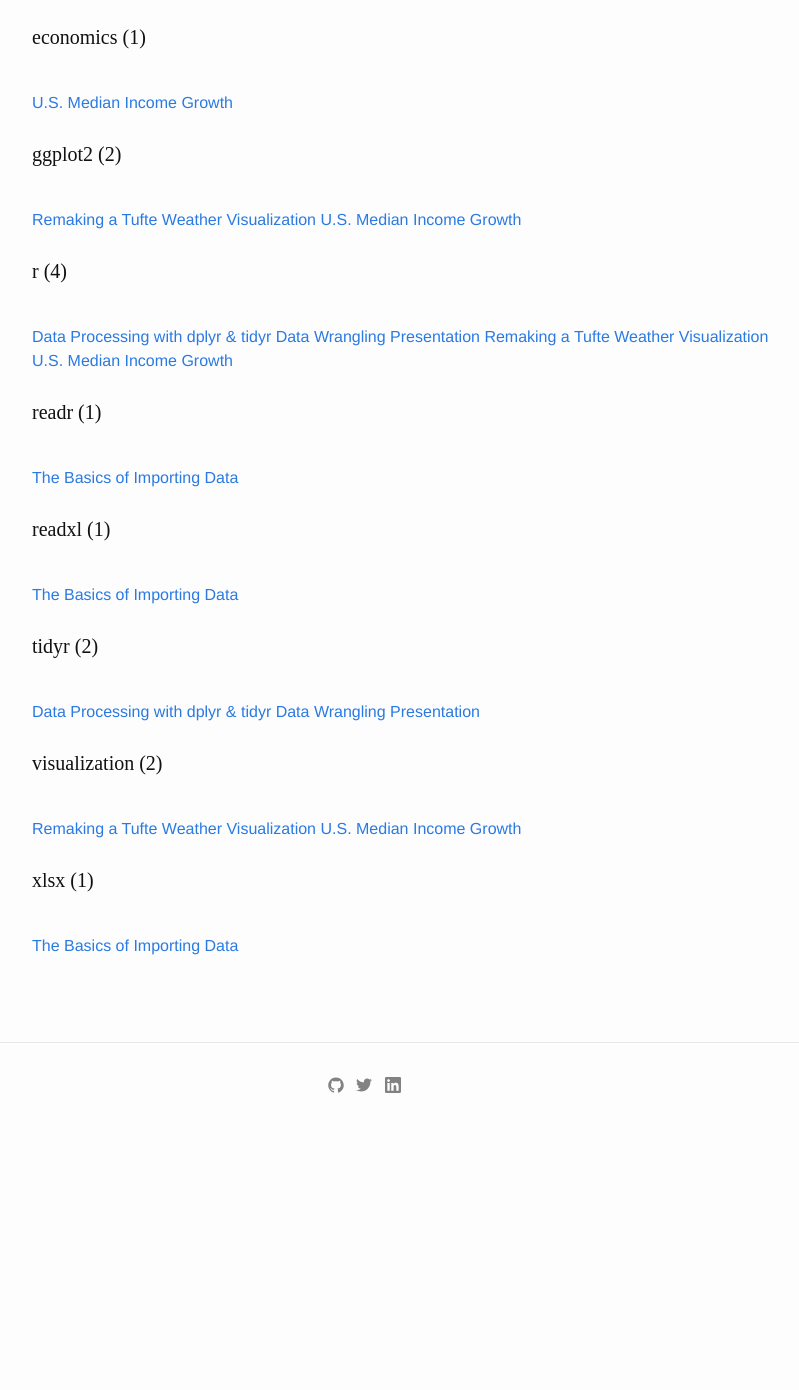
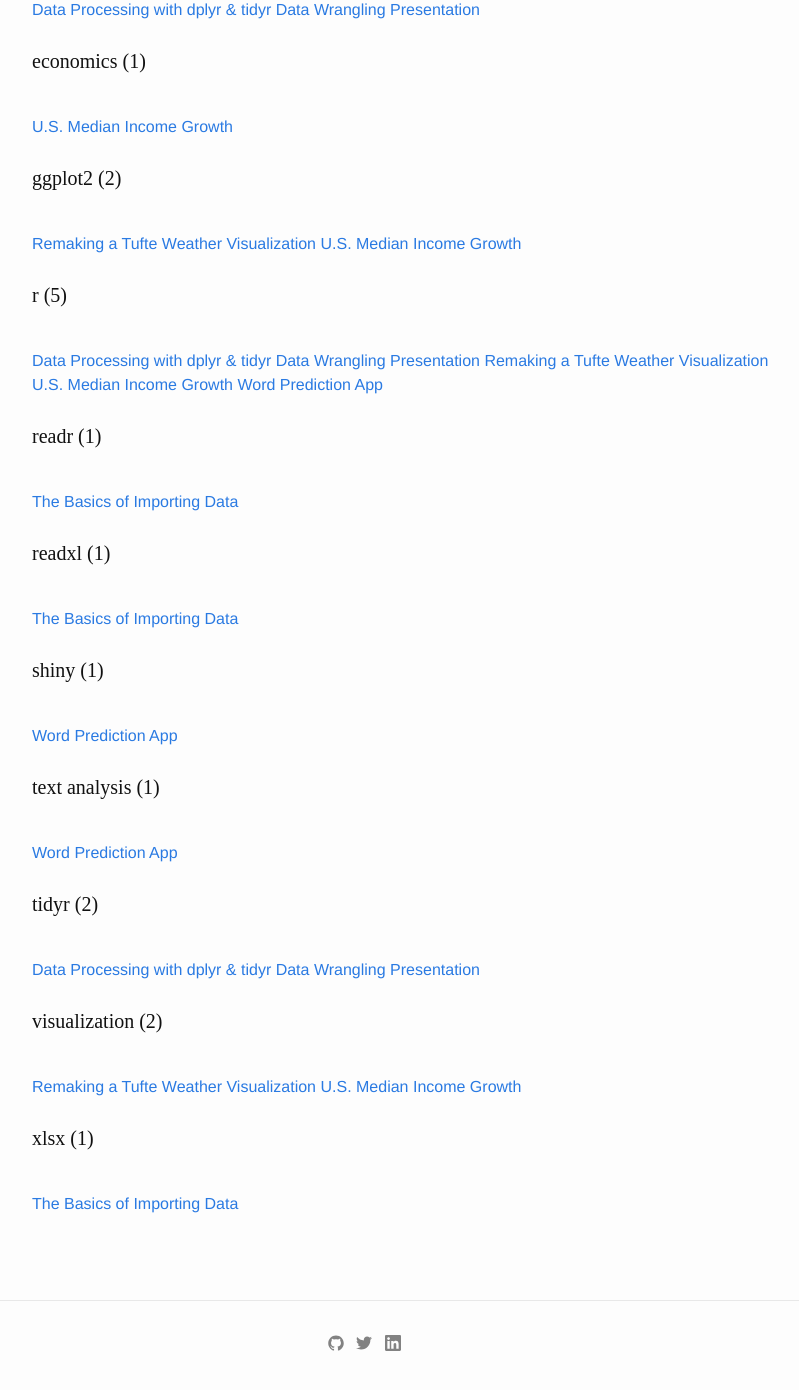
Before and after one commit to bradleyboehmke/bradleyboehmke, a Jekyll site: the page built from archivebycategory.md, in a window 1280 px wide and 1400 px high, scrolled down 868 px. Shown: the top 1390 px of the window, without its empty margins (238-1037 px from the left). Built offline with Jekyll 4.4.1, drawn with Linux system fonts in a browser that asks for light colours; before the commit the page ends 2024 px from its top, so only the background shows below that; some of the changed text lies outside the part shown.

Commit message:
Update 2015-12-28-word-prediction-app.md

```diff
--- a/_posts/2015-12-28-word-prediction-app.md
+++ b/_posts/2015-12-28-word-prediction-app.md
@@ -4,6 +4,7 @@
 date: 2015-10-05
 published: true
 tags: [r, shiny, text analysis]
+categories: [r, shiny, text analysis]
 ---
 
 A foray into the world of word prediction.
```
